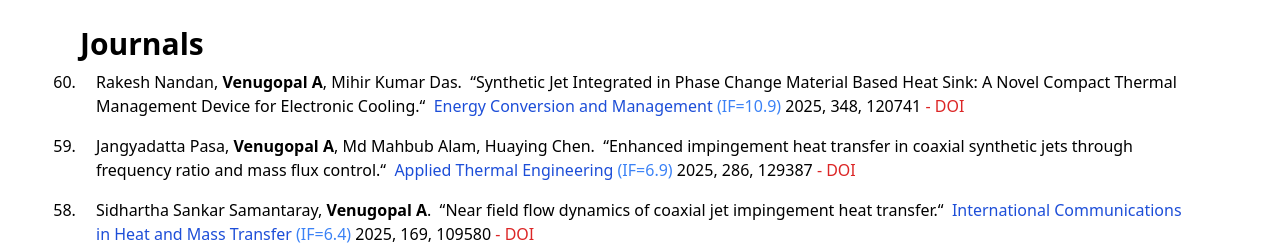
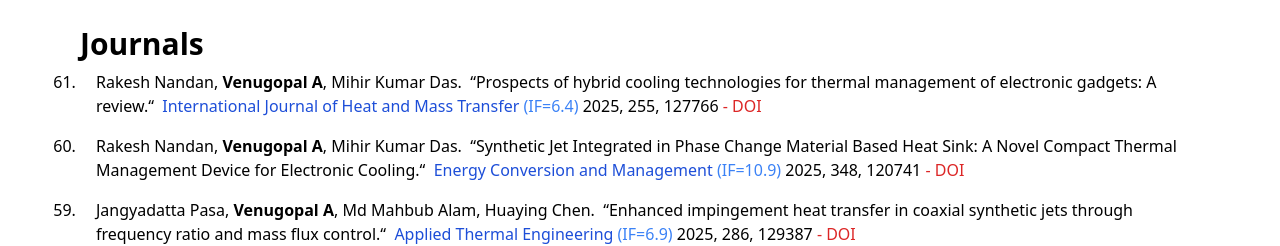
Before and after one commit to fdlabiitbbs/afg-2, a Next.js app: page /journals in a window 1280 px wide. Shown: the part 289-535 px from the top of the page. Built offline with nearby package versions, Linux system fonts and the light colour scheme.

Commit message:
ID61_Journal

```diff
--- a/constants/index.js
+++ b/constants/index.js
@@ -1118,6 +1118,16 @@ export const Journals = [
     DOI: "https://doi.org/10.1016/j.enconman.2025.120741",
     impactFactor:10.9,
   },
+  {
+    ID: 61,
+    Authors: ["Rakesh Nandan", <b>Venugopal A</b>,"Mihir Kumar Das"],
+    Title:
+      "Prospects of hybrid cooling technologies for thermal management of electronic gadgets: A review",
+    Journal: "International Journal of Heat and Mass Transfer",
+    Volume_Issue_Year_Pages: ["2025","255","127766"],
+    DOI: "https://doi.org/10.1016/j.ijheatmasstransfer.2025.127766",
+    impactFactor:6.4,
+  },
 ];
 
 export const sponsoredProjects = [
```
